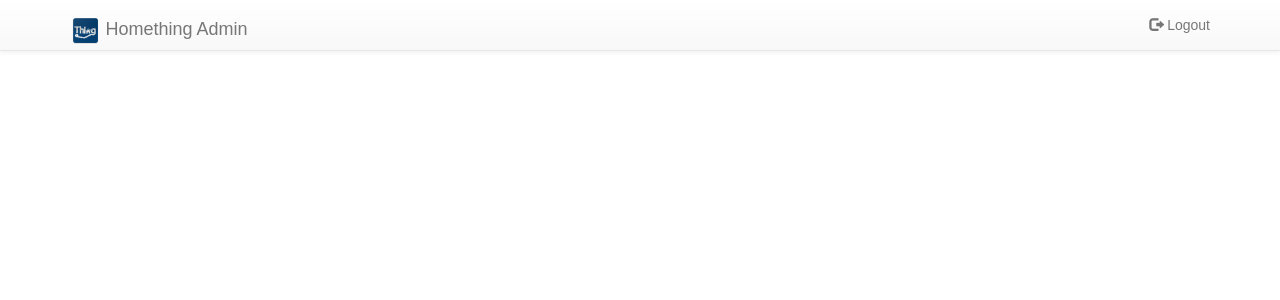
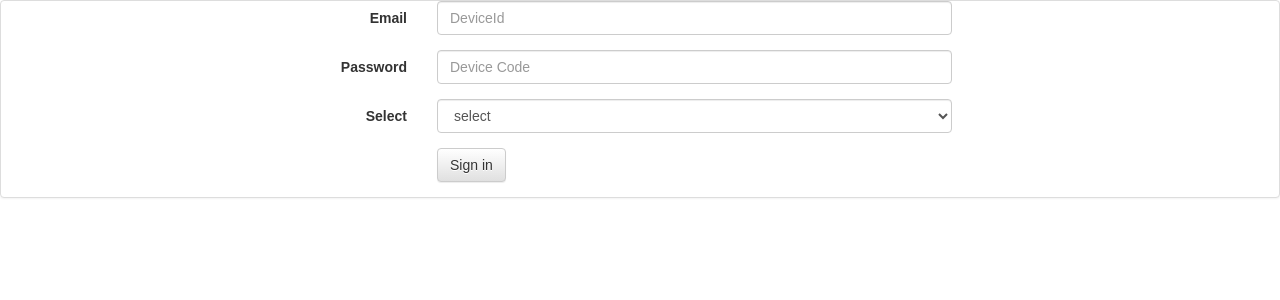
Before and after one commit to xang555/homething-admin, a React (Create React App) app: page / in a window 1280 px wide. Shown: the top 300 px of the page. Built offline with nearby package versions, Linux system fonts and the light colour scheme.

Commit message:
create form add device

```diff
--- a/src/App.js
+++ b/src/App.js
@@ -2,6 +2,7 @@ import React, { Component } from 'react';
 import './Style/App.css';
 import { Link, BrowserRouter as Router, Route } from 'react-router-dom';
 import Navbar from './Component/Navbar';
+import DevicePannel from './Component/AddDevicePannel';
 
 class App extends Component {
   render() {
@@ -9,8 +10,11 @@ class App extends Component {
 
         <Router>
 
-        <Navbar/>
+        <div>
 
+            <DevicePannel/>
+
+        </div>
 
 
 
--- /dev/null
+++ b/src/Component/AddDevicePannel/index.js
@@ -0,0 +1,76 @@
+/**
+ * Created by xang on 04/07/2017.
+ */
+import React , { Component } from 'react';
+import { Panel,
+    Form, FormControl,
+    FormGroup, Col,
+    Button,ControlLabel
+} from 'react-bootstrap';
+
+class DevicePannel extends Component {
+
+    constructor(props){
+        super(props);
+    }
+
+    render(){
+
+        const title = (
+            <h3>Add SmartDevice</h3>
+        );
+
+        return (
+
+            <Panel header={title} bsStyle="default">
+
+                <Form horizontal>
+                    <FormGroup controlId="formHorizontalDeviceId">
+                        <Col componentClass={ControlLabel} sm={4}>
+                            Email
+                        </Col>
+                        <Col sm={5}>
+                            <FormControl type="text" placeholder="DeviceId" />
+                        </Col>
+                    </FormGroup>
+
+                    <FormGroup controlId="formHorizontalDeviceCode">
+                        <Col componentClass={ControlLabel} sm={4}>
+                            Password
+                        </Col>
+                        <Col sm={5}>
+                            <FormControl type="text" placeholder="Device Code" />
+                        </Col>
+                    </FormGroup>
+
+                    <FormGroup>
+                        <Col componentClass={ControlLabel} sm={4}>
+                            Select
+                        </Col>
+                        <Col sm={5}>
+                            <FormControl componentClass="select" placeholder="select">
+                                <option value="select">select</option>
+                                <option value="other">...</option>
+                            </FormControl>
+                        </Col>
+                    </FormGroup>
+
+                    <FormGroup>
+                        <Col smOffset={4} sm={5}>
+                            <Button type="submit">
+                                Sign in
+                            </Button>
+                        </Col>
+                    </FormGroup>
+                </Form>
+
+            </Panel>
+
+        );
+
+    }
+
+
+}
+
+export default DevicePannel;
```
Also changed, not shown: src/Icon/exit.svg (deleted).
